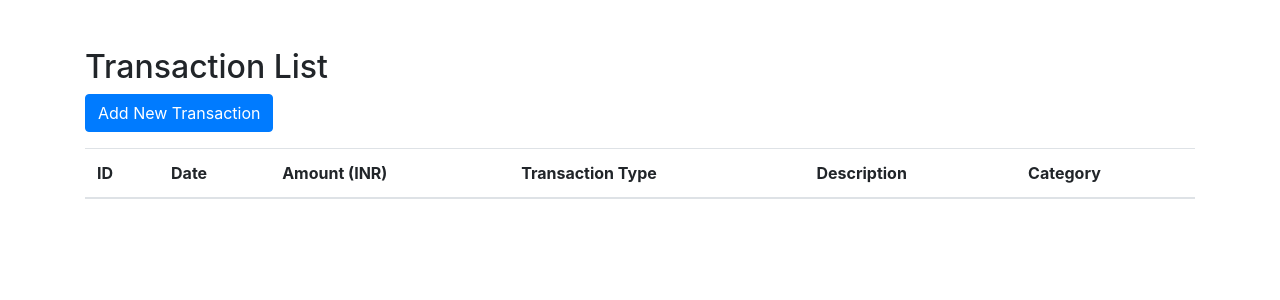
After one commit to bvpipare18/money-flow, a Flask app: page /transactions in a window 1280 px wide. The commit adds this page. Shown: the top 300 px of the page. Run offline with Flask 2, Linux system fonts and the light colour scheme; data that the repository does not hold is empty; some libraries are stand-ins or nearby versions.

Commit message:
MF-5: add get transaction api and postgres installation steps

```diff
--- a/record-transaction/app.py
+++ b/record-transaction/app.py
@@ -42,5 +42,19 @@ def add_transaction():
 
     return redirect(url_for('index'))
 
+@app.route('/transactions', methods=['GET'])
+def get_transactions():
+    conn = get_db_connection()
+    cur = conn.cursor()
+
+    # Fetch all transactions from the database
+    cur.execute("SELECT * FROM transactions ORDER BY date DESC")
+    transactions = cur.fetchall()
+
+    cur.close()
+    conn.close()
+
+    return render_template('transactions_list.html', transactions=transactions)
+
 if __name__ == '__main__':
     app.run(debug=True, port=5001)
--- a/record-transaction/templates/transaction_form.html
+++ b/record-transaction/templates/transaction_form.html
@@ -9,6 +9,7 @@
 <body>
     <div class="container mt-5">
         <h2>Financial Transaction Form</h2>
+        <a href="/transactions" class="btn btn-info mb-3">View Transactions</a>
         <form action="/api/transactions" method="POST">
             <div class="form-group">
                 <label for="date">Date:</label>
--- /dev/null
+++ b/record-transaction/templates/transactions_list.html
@@ -0,0 +1,42 @@
+<!DOCTYPE html>
+<html lang="en">
+<head>
+    <meta charset="UTF-8">
+    <meta name="viewport" content="width=device-width, initial-scale=1.0">
+    <title>Transaction List</title>
+    <link rel="stylesheet" href="https://stackpath.bootstrapcdn.com/bootstrap/4.5.2/css/bootstrap.min.css">
+</head>
+<body>
+    <div class="container mt-5">
+        <h2>Transaction List</h2>
+        <a href="/" class="btn btn-primary mb-3">Add New Transaction</a>
+        <table class="table table-striped">
+            <thead>
+                <tr>
+                    <th>ID</th>
+                    <th>Date</th>
+                    <th>Amount (INR)</th>
+                    <th>Transaction Type</th>
+                    <th>Description</th>
+                    <th>Category</th>
+                </tr>
+            </thead>
+            <tbody>
+                {% for transaction in transactions %}
+                <tr>
+                    <td>{{ transaction[0] }}</td>
+                    <td>{{ transaction[1] }}</td>
+                    <td>{{ transaction[2] }}</td>
+                    <td>{{ transaction[3] }}</td>
+                    <td>{{ transaction[4] }}</td>
+                    <td>{{ transaction[5] }}</td>
+                </tr>
+                {% endfor %}
+            </tbody>
+        </table>
+    </div>
+    <script src="https://code.jquery.com/jquery-3.5.1.slim.min.js"></script>
+    <script src="https://cdn.jsdelivr.net/npm/@popperjs/core@2.5.4/dist/umd/popper.min.js"></script>
+    <script src="https://stackpath.bootstrapcdn.com/bootstrap/4.5.2/js/bootstrap.min.js"></script>
+</body>
+</html>
```
Also changed, not shown: record-transaction/postgres_installation.md (added, +52 -0 lines).
